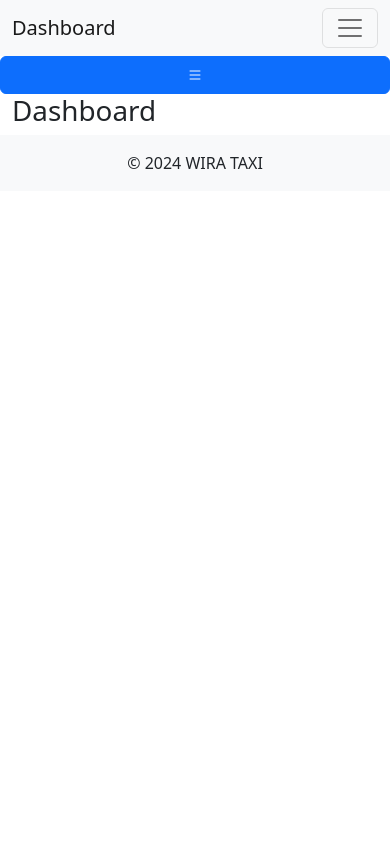
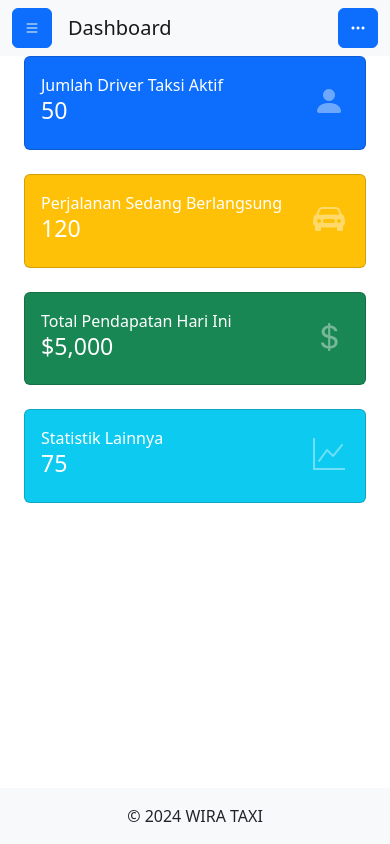
Before and after one commit to LeonardoDacosta29/WebWiraTaxi, a Vue app: page / in a window 390 px wide. Built offline with nearby package versions, Linux system fonts and the light colour scheme.

Commit message:
semua
masih dak responsive tapi paling dak halaman depan dh agak ada

```diff
--- a/src/App.vue
+++ b/src/App.vue
@@ -1,11 +1,9 @@
 <template>
-  <div id="app">
-    <AdminHeader />
-    <div class="container-fluid">
+  <div id="app" class="d-flex flex-column min-vh-100">
+    <AdminHeader @toggle-sidebar="toggleSidebar" />
+    <div class="container-fluid flex-grow-1">
       <div class="row">
-        <!-- Sidebar -->
-        <AdminSidebar class="col-md-2" />
-        <!-- Konten utama -->
+        <AdminSidebar :isSidebarVisible="isSidebarVisible" class="col-md-2" />
         <main class="col-md-10 ms-sm-auto col-lg-10 px-md-4">
           <router-view />
         </main>
@@ -16,32 +14,30 @@
 </template>
 
 <script>
-// import HelloWorld from "./components/HelloWorld.vue";
 import AdminHeader from './components/AdminHeader.vue';
 import AdminSidebar from './components/AdminSidebar.vue';
 import AdminFooter from './components/AdminFooter.vue';
-// import AdminDashboard from './components/AdminDashboard.vue';
 
 export default {
   name: 'App',
   components: {
-    // HelloWorld,
     AdminHeader,
     AdminSidebar,
     AdminFooter
+  },
+  data() {
+    return {
+      isSidebarVisible: false
+    };
+  },
+  methods: {
+    toggleSidebar() {
+      this.isSidebarVisible = !this.isSidebarVisible;
+    }
   }
 };
 </script>
 
 <style>
-/* Tambah style global kalau perlu */
-/* Style untuk menyembunyikan sidebar pada layar kecil */
-.sidebar-hidden {
-  display: none !important;
-}
-@media (min-width: 768px) {
-  .sidebar-hidden {
-    display: block !important;
-  }
-}
+/* Tambahkan style global jika diperlukan */
 </style>
--- a/src/components/AdminDashboard.vue
+++ b/src/components/AdminDashboard.vue
@@ -1,16 +1,87 @@
 <template>
-  <div>
-    <h1>Dashboard</h1>
-    <!-- Tambahkan konten dashboard di sini -->
+  <div class="container-fluid">
+    <div class="row">
+      <!-- Statistik Driver Aktif -->
+      <div class="col-md-3 mb-4">
+        <div class="card bg-primary text-white h-100">
+          <div class="card-body">
+            <div class="card-body-icon">
+              <i class="bi bi-person-fill"></i>
+            </div>
+            <div class="card-text">
+              <div class="mr-5">Jumlah Driver Taksi Aktif</div>
+              <h3>50</h3>
+            </div>
+          </div>
+        </div>
+      </div>
+      <!-- Statistik Perjalanan Hari Ini -->
+      <div class="col-md-3 mb-4">
+        <div class="card bg-warning text-white h-100">
+          <div class="card-body">
+            <div class="card-body-icon">
+              <i class="bi bi-car-front-fill"></i>
+            </div>
+            <div class="card-text">
+              <div class="mr-5">Perjalanan Sedang Berlangsung</div>
+              <h3>120</h3>
+            </div>
+          </div>
+        </div>
+      </div>
+      <!-- Statistik Total Pendapatan -->
+      <div class="col-md-3 mb-4">
+        <div class="card bg-success text-white h-100">
+          <div class="card-body">
+            <div class="card-body-icon">
+              <i class="bi bi-currency-dollar"></i>
+            </div>
+            <div class="card-text">
+              <div class="mr-5">Total Pendapatan Hari Ini</div>
+              <h3>$5,000</h3>
+            </div>
+          </div>
+        </div>
+      </div>
+      <!-- Statistik Lainnya -->
+      <div class="col-md-3 mb-4">
+        <div class="card bg-info text-white h-100">
+          <div class="card-body">
+            <div class="card-body-icon">
+              <i class="bi bi-graph-up"></i>
+            </div>
+            <div class="card-text">
+              <div class="mr-5">Statistik Lainnya</div>
+              <h3>75</h3>
+            </div>
+          </div>
+        </div>
+      </div>
+    </div>
   </div>
 </template>
 
 <script>
 export default {
-    name: 'AdminDashboard'
+  name: "AdminDashboard",
+  data() {
+    return {
+      // Data statistik bisa dimasukkan di sini
+    };
+  },
 };
 </script>
 
 <style scoped>
-  /* Tambahkan style khusus untuk dashboard jika diperlukan */
+.card-body-icon {
+  font-size: 2rem;
+  position: absolute;
+  top: 20px;
+  right: 20px;
+  opacity: 0.4;
+}
+.card-text {
+  position: relative;
+  z-index: 2;
+}
 </style>
--- a/src/components/AdminFooter.vue
+++ b/src/components/AdminFooter.vue
@@ -1,5 +1,5 @@
 <template>
-    <footer class="bg-light text-center text-lg-start">
+    <footer class="bg-light text-center text-lg-start mt-auto">
       <div class="text-center p-3">
         © 2024 WIRA TAXI
       </div>
--- a/src/components/AdminHeader.vue
+++ b/src/components/AdminHeader.vue
@@ -1,30 +1,79 @@
 <template>
   <nav class="navbar navbar-expand-lg navbar-light bg-light">
     <div class="container-fluid">
-      <a class="navbar-brand" href="#">Dashboard</a>
-      <button class="navbar-toggler" type="button" data-bs-toggle="collapse" data-bs-target="#navbarNav" aria-controls="navbarNav" aria-expanded="false" aria-label="Toggle navigation">
-        <span class="navbar-toggler-icon"></span>
+      <!-- Tombol untuk toggle sidebar di perangkat kecil -->
+      <button @click="$emit('toggle-sidebar')" class="btn btn-primary d-md-none me-3">
+        <i class="bi bi-list"></i>
       </button>
-      <div class="collapse navbar-collapse" id="navbarNav">
-        <ul class="navbar-nav ms-auto">
-          <li class="nav-item">
-            <a class="nav-link" href="#">Profile</a>
-          </li>
-          <li class="nav-item">
-            <a class="nav-link" href="#">Logout</a>
-          </li>
-        </ul>
+      <a class="navbar-brand me-auto" href="#">Dashboard</a>
+      <div class="d-flex ms-auto align-items-center">
+        <!-- Ikon search, notification, dan user profile untuk layar besar -->
+        <div class="d-none d-md-flex align-items-center">
+          <a class="nav-link me-3" href="#"><i class="bi bi-search"></i></a>
+          <a class="nav-link me-3" href="#"><i class="bi bi-bell"></i></a>
+          <div class="dropdown">
+            <a class="nav-link dropdown-toggle me-3" href="#" id="userDropdown" role="button" data-bs-toggle="dropdown" aria-expanded="false">
+              <img src="path-to-profile-image" alt="User" class="rounded-circle" style="width: 40px; height: 40px;">
+            </a>
+            <ul class="dropdown-menu dropdown-menu-end" aria-labelledby="userDropdown">
+              <li><a class="dropdown-item" href="#">Profile</a></li>
+              <li><a class="dropdown-item" href="#">Logout</a></li>
+            </ul>
+          </div>
+        </div>
+        <!-- Tombol toggle untuk menu kanan di perangkat kecil -->
+        <button @click="toggleRightMenu" class="btn btn-primary d-md-none ms-2">
+          <i class="bi bi-three-dots"></i>
+        </button>
       </div>
+    </div>
+    <!-- Menu kanan untuk perangkat kecil -->
+    <div v-if="rightMenuVisible" class="dropdown-menu dropdown-menu-end show d-md-none" style="right: 10px; top: 56px; position: absolute;">
+      <a class="dropdown-item" href="#"><i class="bi bi-search"></i> Search</a>
+      <a class="dropdown-item" href="#"><i class="bi bi-bell"></i> Notifications</a>
+      <div class="dropdown-divider"></div>
+      <a class="dropdown-item" href="#"><i class="bi bi-person-circle"></i> Profile</a>
+      <a class="dropdown-item" href="#">Logout</a>
     </div>
   </nav>
 </template>
 
 <script>
 export default {
-  name: "AdminHeader",
+  name: 'AdminHeader',
+  data() {
+    return {
+      rightMenuVisible: false
+    };
+  },
+
+  methods: {
+    toggleRightMenu() {
+      this.rightMenuVisible = !this.rightMenuVisible;
+    }
+  }
 };
 </script>
 
 <style scoped>
-/* Tambah style khusus header kalau perlu */
+/* Gaya untuk memastikan tombol toggle dan ikon memiliki ukuran yang sama */
+.btn-primary {
+  display: flex;
+  align-items: center;
+  justify-content: center;
+  width: 40px; /* Pastikan ukuran konsisten */
+  height: 40px; /* Pastikan ukuran konsisten */
+  padding: 0;
+}
+.navbar-nav .nav-link {
+  display: flex;
+  align-items: center;
+  justify-content: center;
+  width: 40px;
+  height: 40px;
+  padding: 0;
+}
+.nav-link {
+  margin-right: 1rem; /* Tambahkan jarak antar ikon */
+}
 </style>
--- a/src/components/AdminSidebar.vue
+++ b/src/components/AdminSidebar.vue
@@ -1,34 +1,51 @@
 <template>
-  <!-- Tombol untuk toggle sidebar di perangkat kecil -->
-  <button @click="toggleSidebar" class="btn btn-primary d-md-none">
-      <i class="bi bi-list"></i>
-    </button>
-    <!-- Sidebar menggunakan Bootstrap list group -->
+  <div>
     <div :class="['sidebar', { 'sidebar-hidden': !isSidebarVisible, 'd-md-block': true }]" id="sidebar-wrapper">
-    <div class="list-group list-group-flush">
-      <a href="#" class="list-group-item list-group-item-action bg-light">Dashboard</a>
-      <a href="#" class="list-group-item list-group-item-action bg-light">Settings</a>
-      <a href="#" class="list-group-item list-group-item-action bg-light">Profile</a>
+      <div class="list-group list-group-flush">
+        <a v-for="item in menuItems" :key="item.name" href="#"
+           :class="['list-group-item', 'list-group-item-action', 'bg-light', { 'active': activeItem === item.name }]"
+           @click="setActive(item.name)">
+          {{ item.name }}
+        </a>
+      </div>
     </div>
+
   </div>
 </template>
 
 <script>
 export default {
   name: 'AdminSidebar',
-  data(){
-    return {
-      isSiderbarVisible: false // Sidebar tersembunyi secara default
-    };
+  props: {
+    isSidebarVisible: {
+      type: Boolean,
+      default: true
+    }
   },
-  methods: {
-    // fungsi untuk tiggle sidebar
-    toggleSidebar() {
-      this.isSiderbarVisible = !this.isSiderbarVisible;
-    }
+  data() {
+  return {
+    menuItems: [
+      { name: 'Dashboard Utama' },
+      { name: 'Pemesanan' },
+      { name: 'Manajemen Driver' },
+      { name: 'Manajemen Kendaraan' },
+      { name: 'Manajemen Tarif' },
+      { name: 'Pemantauan' },
+      { name: 'Manajemen Pengguna' },
+      { name: 'Laporan' }
+    ],
+    activeItem: 'Dashboard Utama'
+  };
+},
+methods: {
+  setActive(itemName) {
+    this.activeItem = itemName;
   }
+}
+
 };
 </script>
+
 
 <style scoped>
 .sidebar {
@@ -43,11 +60,5 @@ export default {
     height: 100%;
     z-index: 1000;
   }
-  .toggle-btn {
-    position: fixed;
-    top: 10px;
-    left: 10px;
-    z-index: 1001;
-  }
 }
 </style>
```
Lines whose indentation alone changed are shown as unchanged.
